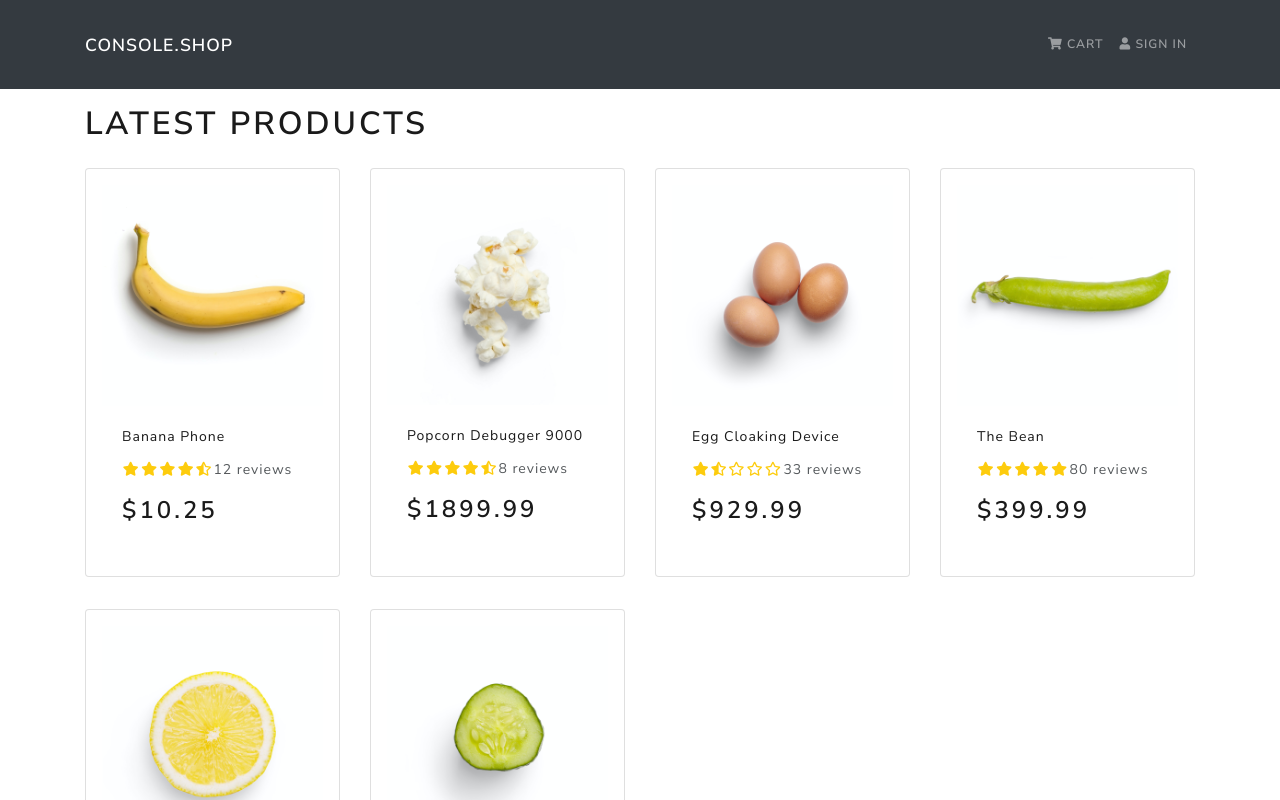
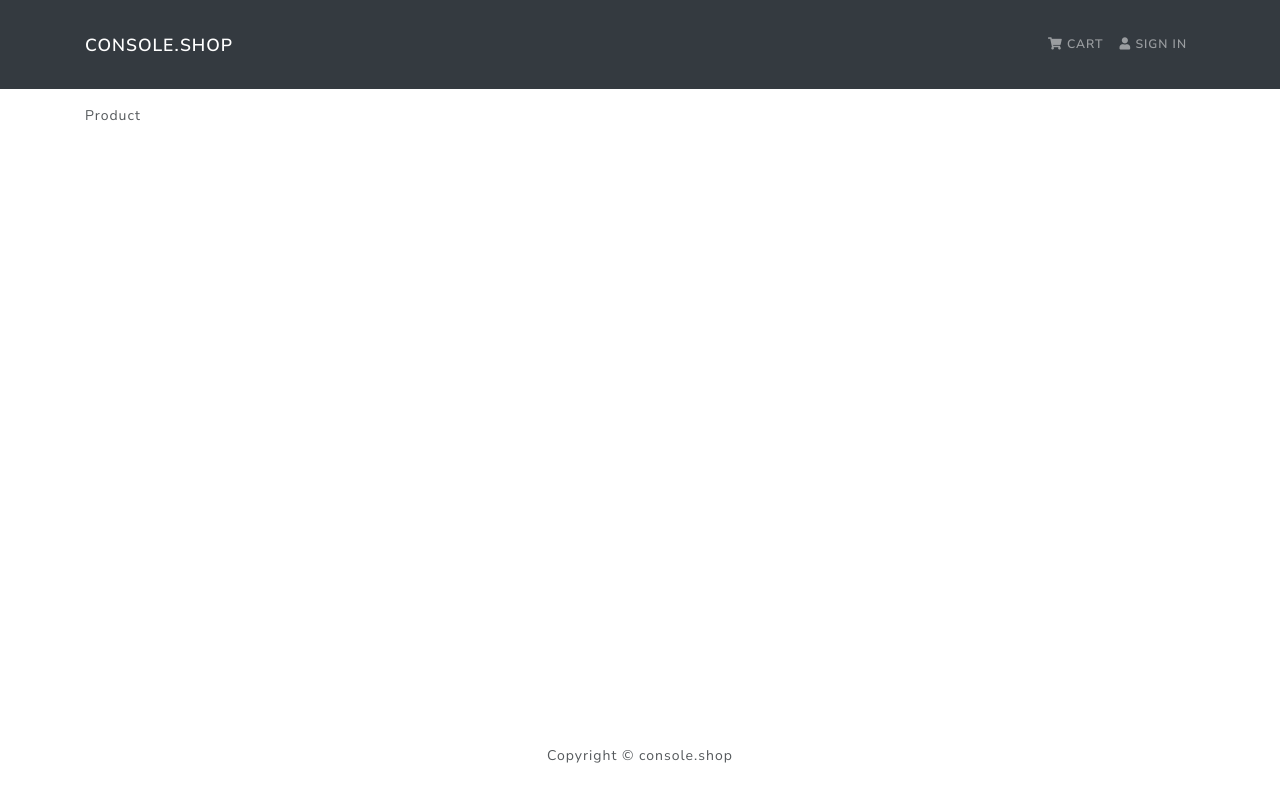
Before and after one commit to connoro7/exportdefault.shop, a React (Create React App) app in the folder frontend/: page /product/1 in a window 1280 px wide. Shown: the top 800 px of the page. Built offline with nearby package versions, Linux system fonts and the light colour scheme.

Commit message:
:sparkles: Added react-router, refactored to SPA

```diff
--- a/frontend/package.json
+++ b/frontend/package.json
@@ -9,6 +9,8 @@
     "react": "^16.13.1",
     "react-bootstrap": "^1.3.0",
     "react-dom": "^16.13.1",
+    "react-router-bootstrap": "^0.25.0",
+    "react-router-dom": "^5.2.0",
     "react-scripts": "3.4.3"
   },
   "scripts": {
--- a/frontend/src/App.js
+++ b/frontend/src/App.js
@@ -1,20 +1,23 @@
 import React from 'react'
+import { BrowserRouter as Router, Route } from 'react-router-dom'
 import { Container } from 'react-bootstrap'
 import Header from './components/Header'
 import Footer from './components/Footer'
+import ProductScreen from './screens/ProductScreen'
 import HomeScreen from './screens/HomeScreen'
 
 const App = () => {
   return (
-    <>
+    <Router>
       <Header />
       <main className='py-3'>
         <Container>
-          <HomeScreen />
+          <Route path='/' component={HomeScreen} exact />
+          <Route path='/product/:id' component={ProductScreen} />
         </Container>
       </main>
       <Footer />
-    </>
+    </Router>
   )
 }
 
--- a/frontend/src/components/Product.js
+++ b/frontend/src/components/Product.js
@@ -1,19 +1,20 @@
 import React from 'react'
+import { Link } from 'react-router-dom'
 import { Card } from 'react-bootstrap'
 import Rating from './Rating'
 
 const Product = ({ product }) => {
   return (
     <Card className='my-3 p-3 rounded'>
-      <a href={`/product/${product.id}`}>
+      <Link to={`/product/${product.id}`}>
         <Card.Img src={product.image} variant='top' />
-      </a>
+      </Link>
       <Card.Body>
-        <a href={`/product/${product.id}`}>
+        <Link to={`/product/${product.id}`}>
           <Card.Title as='div'>
             <strong>{product.name}</strong>
           </Card.Title>
-        </a>
+        </Link>
         <Card.Text as='div'>
           <Rating value={product.rating} text={`${product.numReviews} reviews`} />
         </Card.Text>
--- /dev/null
+++ b/frontend/src/screens/ProductScreen.js
@@ -0,0 +1,7 @@
+import React from 'react'
+
+const ProductScreen = () => {
+  return <div>Product</div>
+}
+
+export default ProductScreen
```
Also changed, not shown: 1 other file (tests, documents, lock files or other folders).
